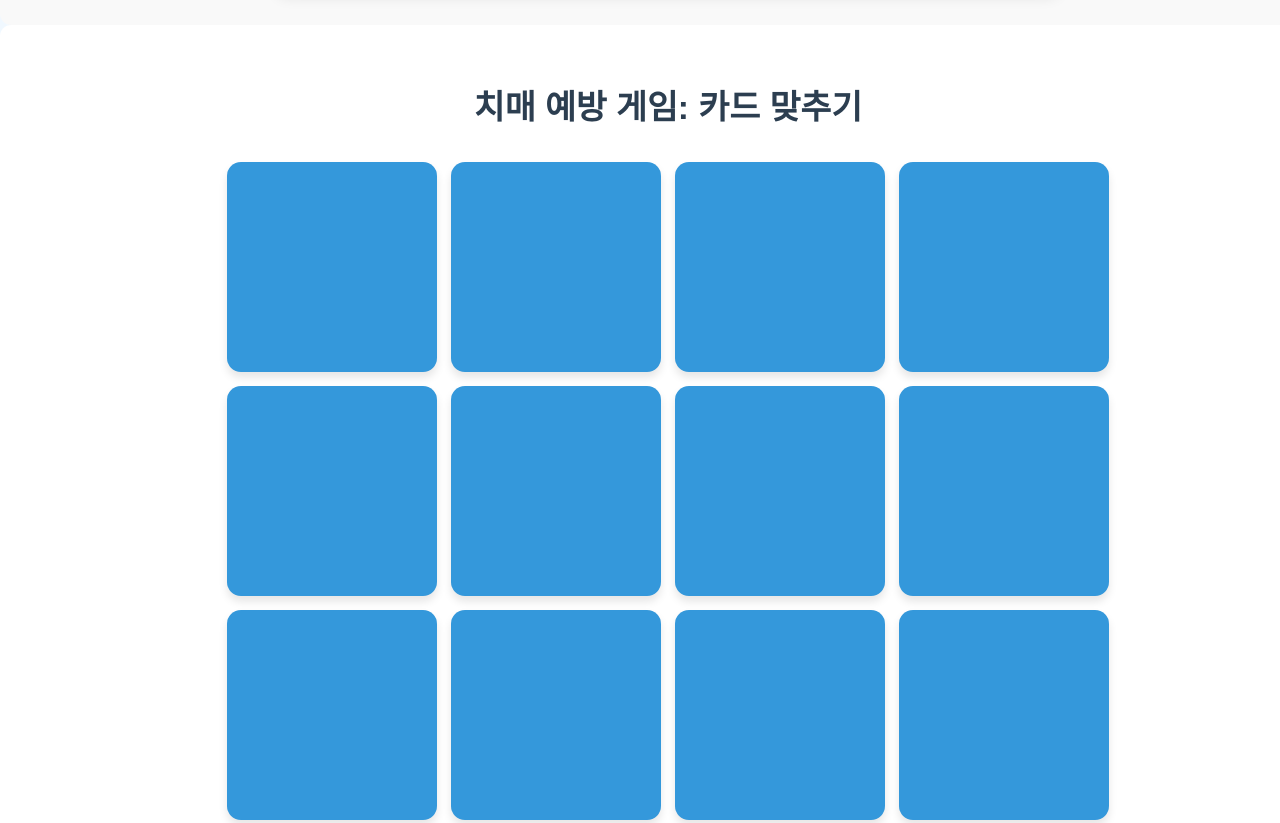
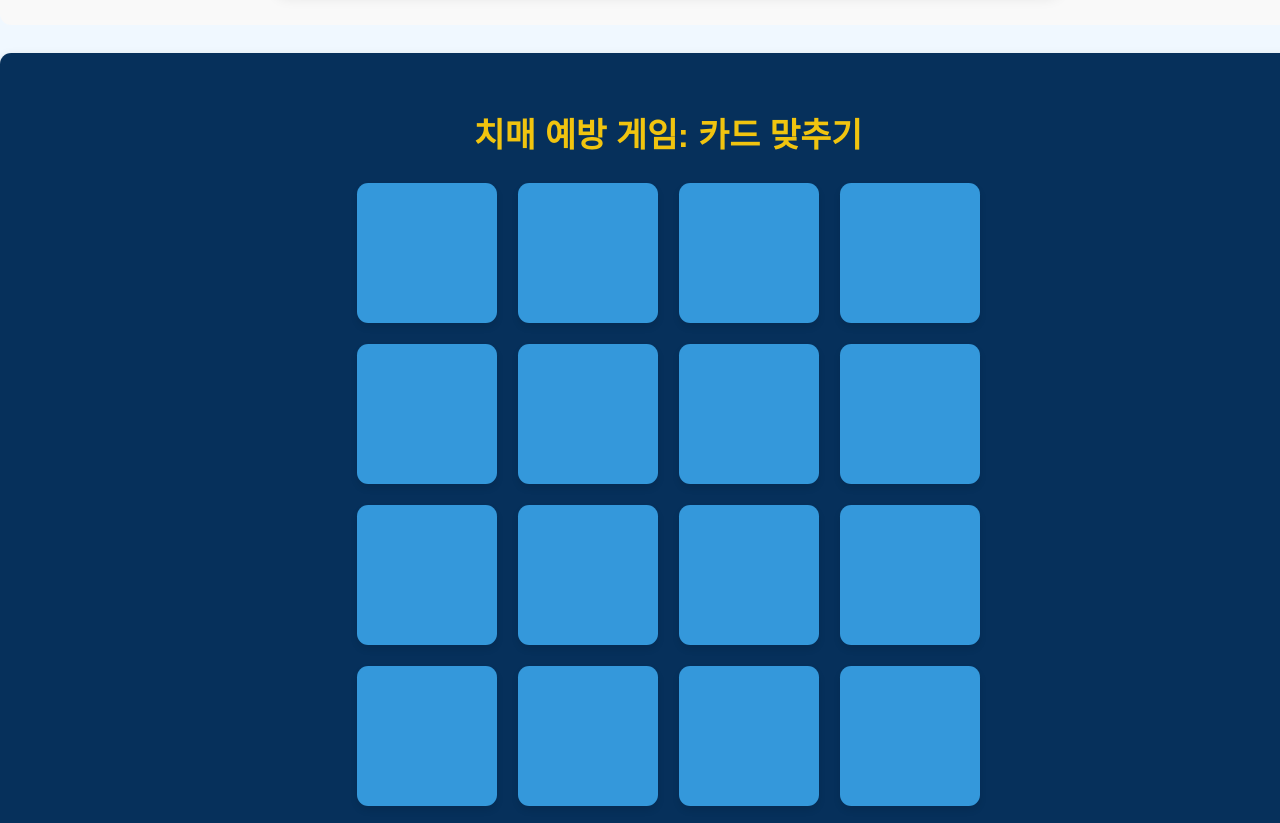
Before and after one commit to jinmoj/-_-, a plain HTML site: page index.html in a window 1280 px wide. Shown: the part 4874-5697 px from the top of the page. Drawn offline with Linux system fonts and the light colour scheme.

Commit message:
styles.css

```diff
--- a/styles.css
+++ b/styles.css
@@ -203,26 +203,47 @@ iframe {
 }
 
 /* 카드 맞추기 게임 스타일 */
+#card-game {
+  background-color: #06305b;
+  color: white;
+  padding: 20px;
+  border-radius: 8px;
+  margin: 20px auto;
+  text-align: center;
+  box-shadow: 0 4px 8px rgba(0, 0, 0, 0.2);
+}
+
+#card-game h2 {
+  color: #f1c40f;
+  margin-bottom: 15px;
+  font-size: 1.5em;
+}
+
 .game-board {
   display: grid;
-  grid-template-columns: repeat(4, 150px);
-  gap: 10px;
+  grid-template-columns: repeat(4, 100px);
+  gap: 15px;
   justify-content: center;
 }
 
 .card {
-  width: 150px;
-  height: 150px;
+  width: 100px;
+  height: 100px;
   background-color: #3498db;
-  border-radius: 10px;
+  border-radius: 8px;
   display: flex;
   justify-content: center;
   align-items: center;
-  font-size: 2em;
+  font-size: 1.5em;
   color: white;
   cursor: pointer;
-  box-shadow: 0 4px 6px rgba(0, 0, 0, 0.1);
-  transition: transform 0.3s;
+  box-shadow: 0 3px 5px rgba(0, 0, 0, 0.1);
+  transition: transform 0.3s, background-color 0.3s;
+}
+
+.card:hover {
+  background-color: #2980b9;
+  transform: scale(1.05);
 }
 
 .card.flipped {
@@ -237,8 +258,8 @@ iframe {
 }
 
 .message {
-  font-size: 1.5em;
+  font-size: 1.2em;
   text-align: center;
-  margin-top: 20px;
   color: #e74c3c;
+  margin-top: 15px;
 }
```
